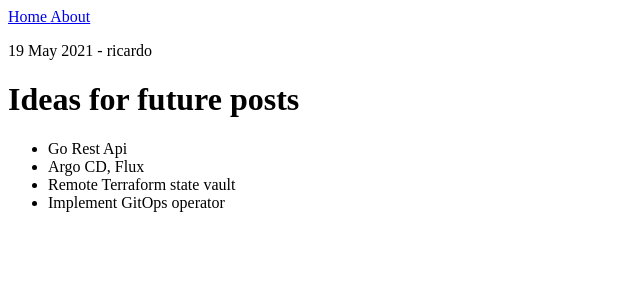
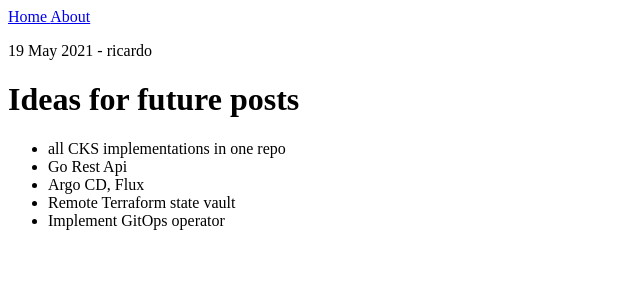
Before and after one commit to ricardoptcosta/ricardoptcosta.github.io, a Jekyll site: the page built from _posts/2021-05-19-ideas.md, in a window 1280 px wide. Shown: the top 300 px of the page, without its empty margins (0-640 px from the left). Built offline with Jekyll 4.4.1, drawn with Linux system fonts in a browser that asks for light colours.

Commit message:
update ideas.md

```diff
--- a/_posts/2021-05-19-ideas.md
+++ b/_posts/2021-05-19-ideas.md
@@ -5,7 +5,7 @@ title: Ideas for future posts
 order: 1
 ---
 
-
+- all CKS implementations in one repo
 - Go Rest Api
 - Argo CD, Flux
 - Remote Terraform state vault
```
